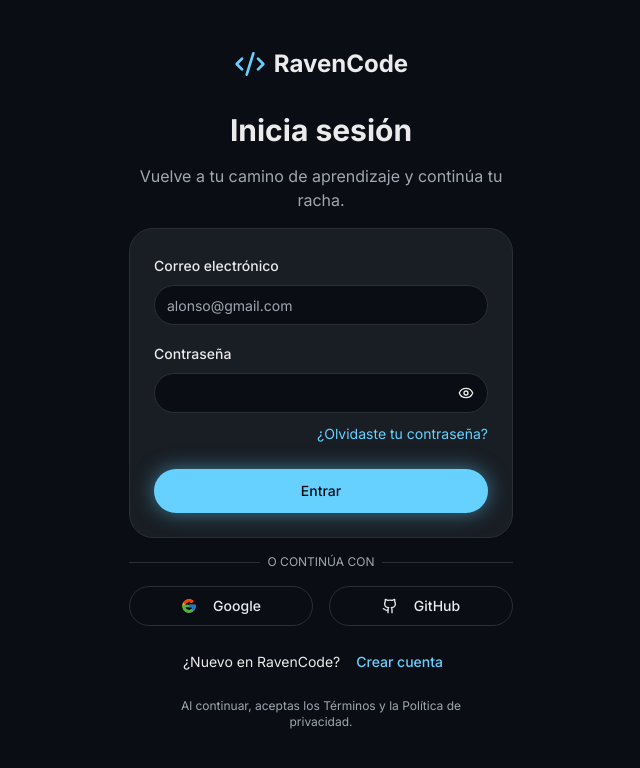
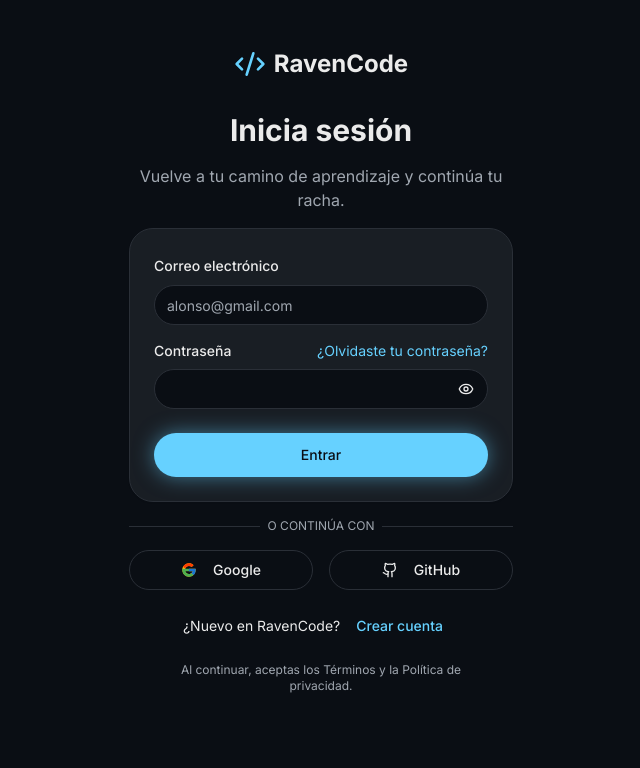
Before and after one commit to Lume03/Codecraft, a Next.js app: page /auth in a window 1280 px wide. Shown: the top 768 px of the page, without its empty margins (319-959 px from the left). Built offline with nearby package versions, Linux system fonts and the light colour scheme.

Commit message:
asi deberia estar

```diff
--- a/src/app/auth/page.tsx
+++ b/src/app/auth/page.tsx
@@ -226,7 +226,17 @@
                 />
               </div>
               <div className="space-y-2">
-                <Label htmlFor="password">Contraseña</Label>
+                <div className="flex items-center justify-between">
+                  <Label htmlFor="password">Contraseña</Label>
+                  {isLogin && (
+                    <Link
+                      href="#"
+                      className="text-sm text-primary hover:underline"
+                    >
+                      ¿Olvidaste tu contraseña?
+                    </Link>
+                  )}
+                </div>
                 <div className="relative">
                   <Input
                     id="password"
@@ -251,16 +261,6 @@
                     </span>
                   </Button>
                 </div>
-                 {isLogin && (
-                  <div className="text-right">
-                    <Link
-                      href="#"
-                      className="text-sm text-primary hover:underline"
-                    >
-                      ¿Olvidaste tu contraseña?
-                    </Link>
-                  </div>
-                )}
               </div>
 
               {!isLogin && (
```
